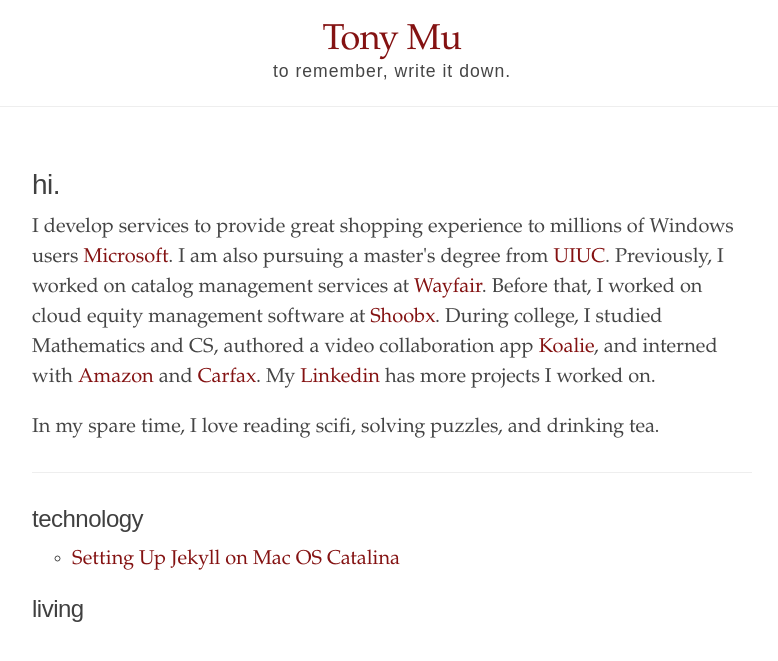
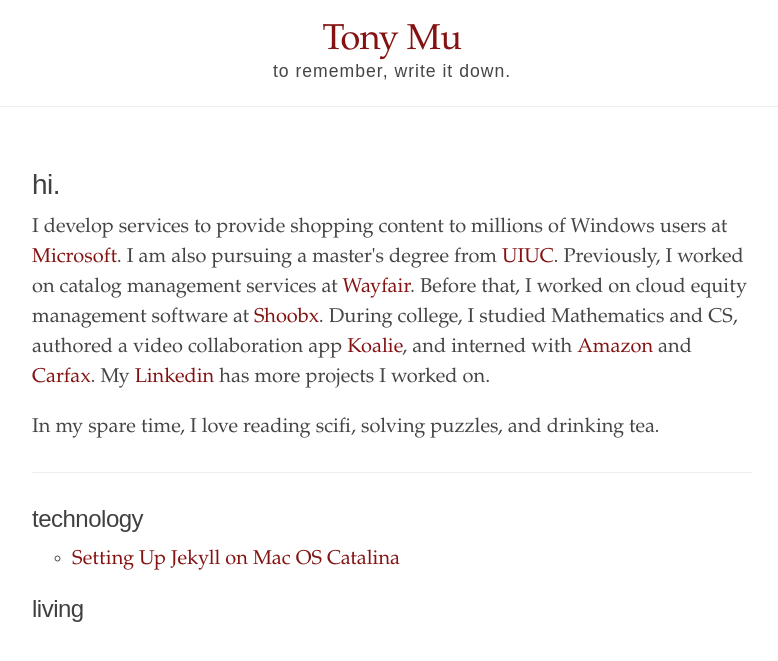
Before and after one commit to tonymuu/tonymuu.github.io, a Jekyll site: the page built from index.html, in a window 1280 px wide. Shown: the top 661 px of the page, without its empty margins (248-1026 px from the left). Built offline with Jekyll 4.4.1, drawn with Linux system fonts in a browser that asks for light colours.

Commit message:
Update index.html

```diff
--- a/index.html
+++ b/index.html
@@ -6,7 +6,7 @@
   <h1>hi.</h1>
 
 <p>
-  I develop services to provide great shopping experience to millions of Windows users <a href="https://www.microsoft.com/en-us/about/" target="_blank">Microsoft</a>. I am also pursuing a master's degree from <a href="https://cs.illinois.edu/academics/graduate/professional-mcs/online-master-computer-science" target="_blank">UIUC</a>. Previously, I worked on catalog management services at <a href="https://www.aboutwayfair.com/" target="_blank">Wayfair</a>. Before that, I worked on cloud equity management software at <a href="https://www.shoobx.com/about/our-company/" target="_blank">Shoobx</a>. During college, I studied Mathematics and CS, authored a video collaboration app <a href="https://apps.apple.com/us/app/koalie/id1479634971" target="_blank">Koalie</a>, and interned with <a href="https://www.aboutamazon.com/" target="_blank">Amazon</a> and <a href="https://www.carfax.com/company/about" target="_blank">Carfax</a>. My <a href="https://www.linkedin.com/in/tonymu/" target="_blank">Linkedin</a> has more projects I worked on.
+  I develop services to provide shopping content to millions of Windows users at <a href="https://www.microsoft.com/en-us/about/" target="_blank">Microsoft</a>. I am also pursuing a master's degree from <a href="https://cs.illinois.edu/academics/graduate/professional-mcs/online-master-computer-science" target="_blank">UIUC</a>. Previously, I worked on catalog management services at <a href="https://www.aboutwayfair.com/" target="_blank">Wayfair</a>. Before that, I worked on cloud equity management software at <a href="https://www.shoobx.com/about/our-company/" target="_blank">Shoobx</a>. During college, I studied Mathematics and CS, authored a video collaboration app <a href="https://apps.apple.com/us/app/koalie/id1479634971" target="_blank">Koalie</a>, and interned with <a href="https://www.aboutamazon.com/" target="_blank">Amazon</a> and <a href="https://www.carfax.com/company/about" target="_blank">Carfax</a>. My <a href="https://www.linkedin.com/in/tonymu/" target="_blank">Linkedin</a> has more projects I worked on.
 </p>
 <p>
   In my spare time, I love reading scifi, solving puzzles, and drinking tea.
```
